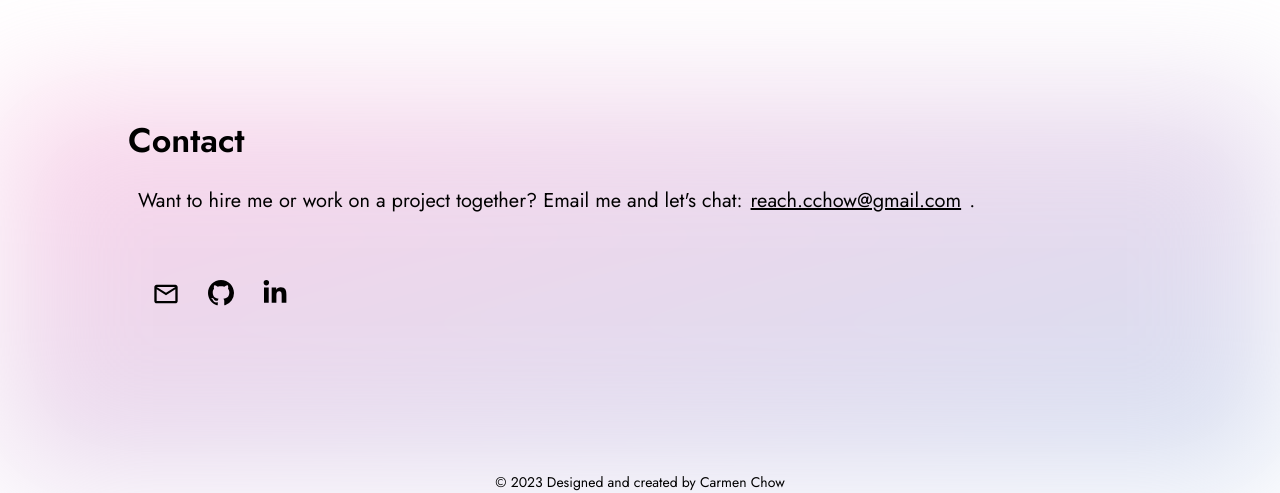
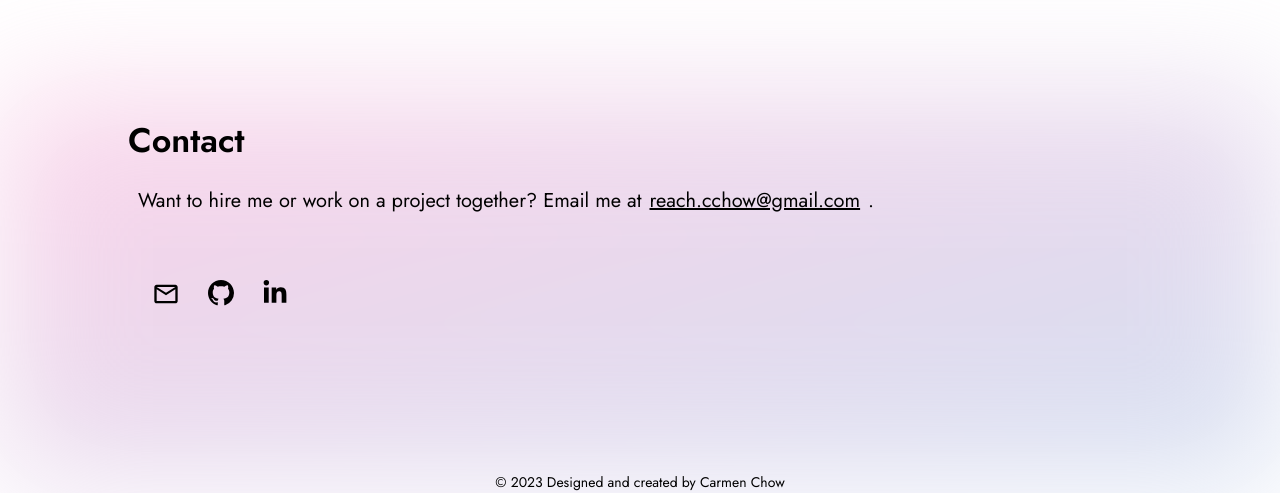
Before and after one commit to cchow33/my-portfolio, a Next.js app: page / in a window 1280 px wide. Shown: the part 4439-4932 px from the top of the page. Built offline with nearby package versions, Linux system fonts and the light colour scheme.

Commit message:
remove typo

```diff
--- a/components/Contact.js
+++ b/components/Contact.js
@@ -14,8 +14,7 @@ const Contact = () => {
           className="font-jost pt-[20px] text-[20px] font-display sm:text-[18px]
           px-[10px] xl:text-[20px]"
         >
-          Want to hire me or work on a project together? Email me and let's
-          chat:
+          Want to hire me or work on a project together? Email me at
           <a
             href="mailto:reach.cchow@gmail.com"
             className="underline ml-2 mr-2"
```
